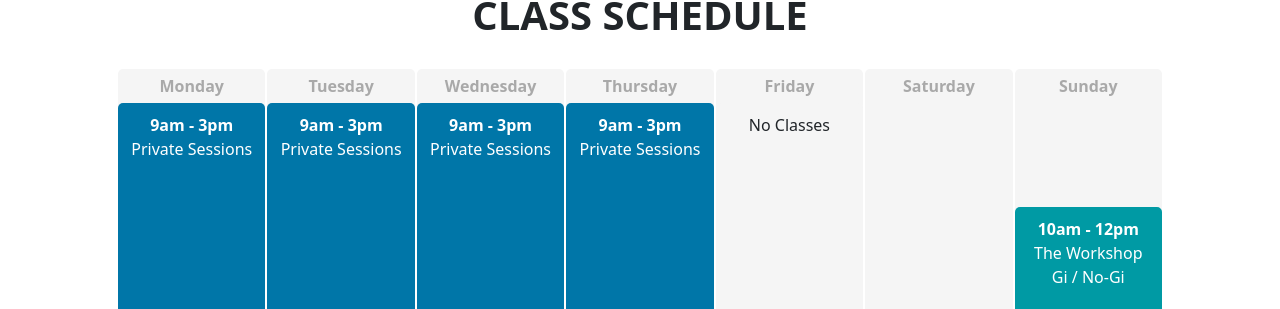
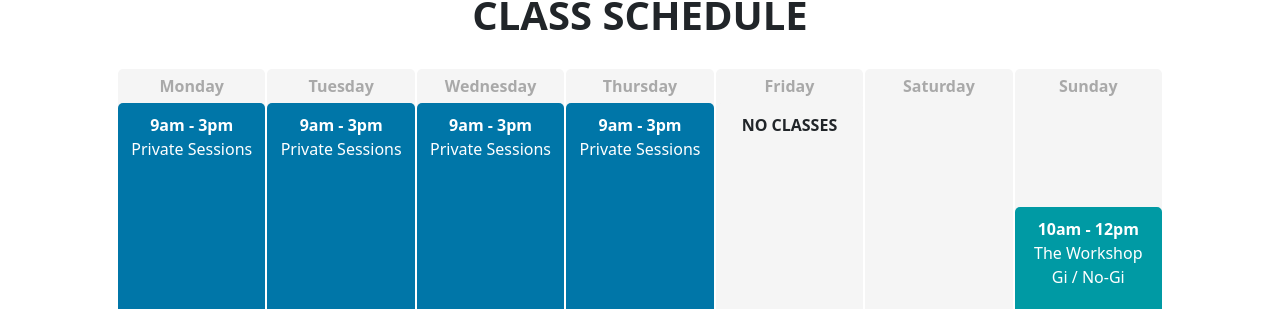
Before and after one commit to RavenGrappling/RavenGrappling.github.io, a Jekyll site: the page built from schedule.md, in a window 1280 px wide and 900 px high. Shown: the part 215-524 px from the top of the window. Built offline with Jekyll 4.4.1, drawn with Linux system fonts in a browser that asks for light colours.

Commit message:
Update schedule.md

```diff
--- a/schedule.md
+++ b/schedule.md
@@ -141,8 +141,8 @@ layout: default
           Friday
         </div>
         <div class="rg-calendar-day-events">
-          <div class="rg-calendar-day-event rg-event-start-900 rg-event-end-2100 rg-event-off">
-            No Classes
+          <div class="rg-calendar-day-event fw-bold rg-event-start-900 rg-event-end-2100 rg-event-off">
+            NO CLASSES
           </div>
         </div>
       </div>
```
